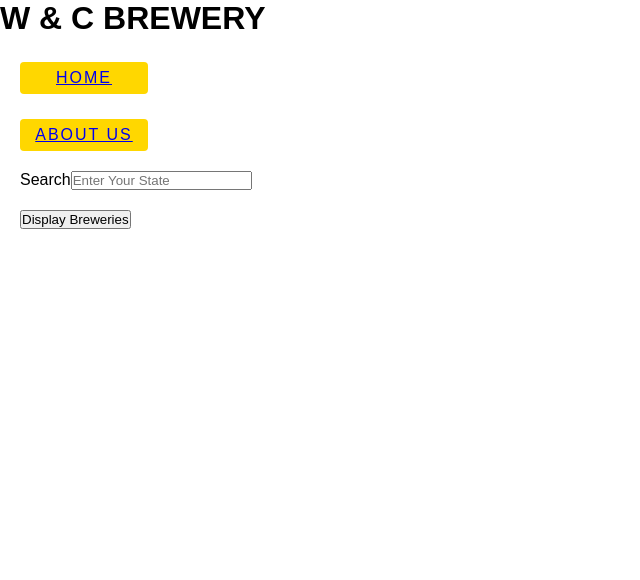
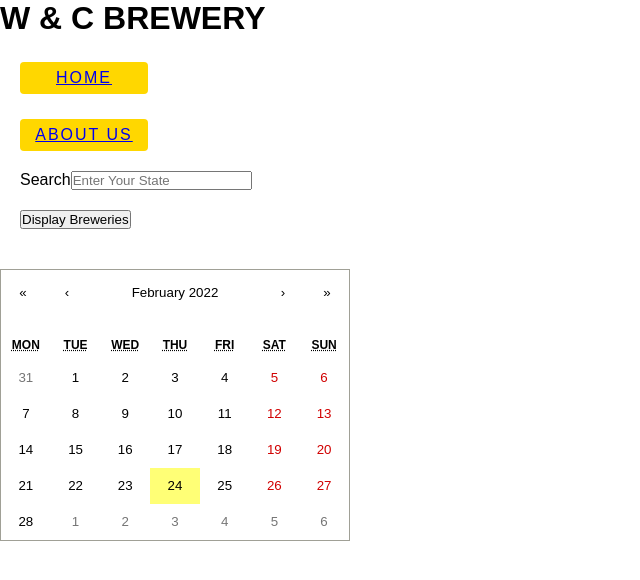
Before and after one commit to wuudgh/project-team-fullstack, a React (Create React App) app: page / in a window 1280 px wide. Shown: the top 580 px of the page, without its empty margins (0-640 px from the left). Built offline with nearby package versions, Linux system fonts and the light colour scheme.

Commit message:
new changes

```diff
--- a/src/client/App.jsx
+++ b/src/client/App.jsx
@@ -1,22 +1,16 @@
 import "./App.css";
-
-import Search from "./Components/Search";
-import { Route, Routes } from "react-router";
-
-//import React, { Component, useState } from "react";
-//import { render } from "react-dom";
-//import Calendar from "react-calendar";
+import SearchByState from "./Components/SearchByState"
+import React, { Component, useState } from "react";
+import { render } from "react-dom";
+import Calendar from "react-calendar";
+import "react-calendar/dist/Calendar.css"
 
 const App = () => {
 
   return (
     <div className="appContainer">
-
-      <Search
-      />
-
-
-      {/* <Calendar /> */}
+      <SearchByState />
+       <Calendar />
     </div>
   );
 };
--- a/src/client/Components/Search.jsx
+++ b/src/client/Components/SearchByState.jsx
@@ -17,16 +17,14 @@ const SearchByState = () => {
     setSearchState(e.target.value);
   };
 
-  // const onChange = () => {
-  //   console.log(onChange);
-  // };
+
 
   const findBreweries = (e) => {
     e.preventDefault();
     fetch(`https://api.openbrewerydb.org/breweries?by_state=${searchState}`)
       .then((resp) => resp.json())
       .then((data) => {
-        //console.log(data);
+
         setBreweries(data);
       });
   };
```
